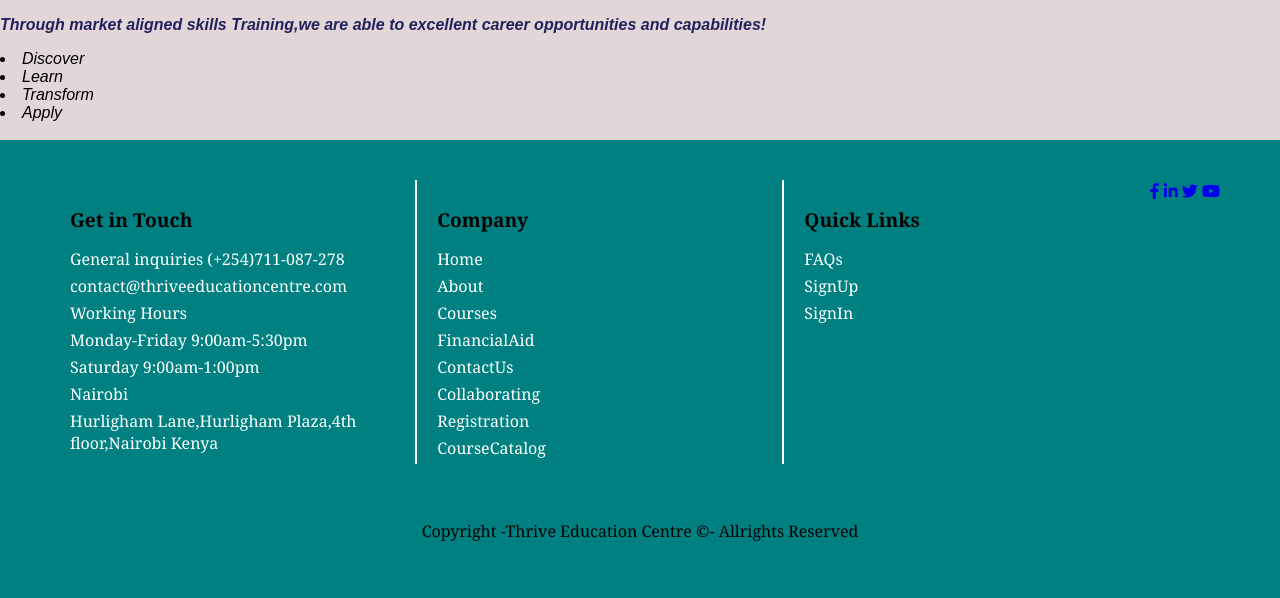
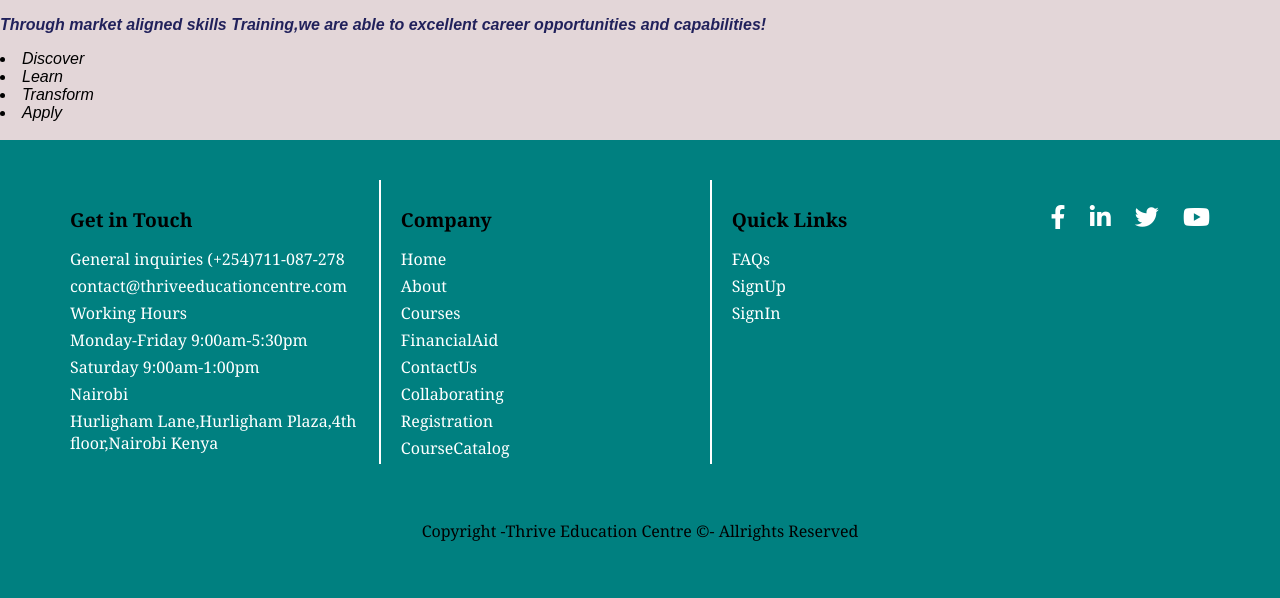
Before and after one commit to Clarita254/THRIVESCHOOL, a PHP site: page / in a window 1280 px wide. Shown: the part 420-1018 px from the top of the page. Run offline with PHP 8.4, Linux system fonts and the light colour scheme.

Commit message:
Added social icons css styling

```diff
--- a/css/footer.css
+++ b/css/footer.css
@@ -48,6 +48,22 @@
     text-decoration: underline;
 }
 
+
+
+    .footer-social-icons{
+        text-align:center;
+        margin-top:20px;
+    }
+    .footer-social-icons .social-icon{
+
+        color:#fff;
+        margin: 0 10px;
+        text-decoration: none;
+        font-size:1.5em;
+    }
+    .footer-social-icon:hover{
+color:#ffd700;
+    }
     .footer-copyright{
         font-size: medium;
         text-align:center;
```
Lines whose indentation alone changed are shown as unchanged.
